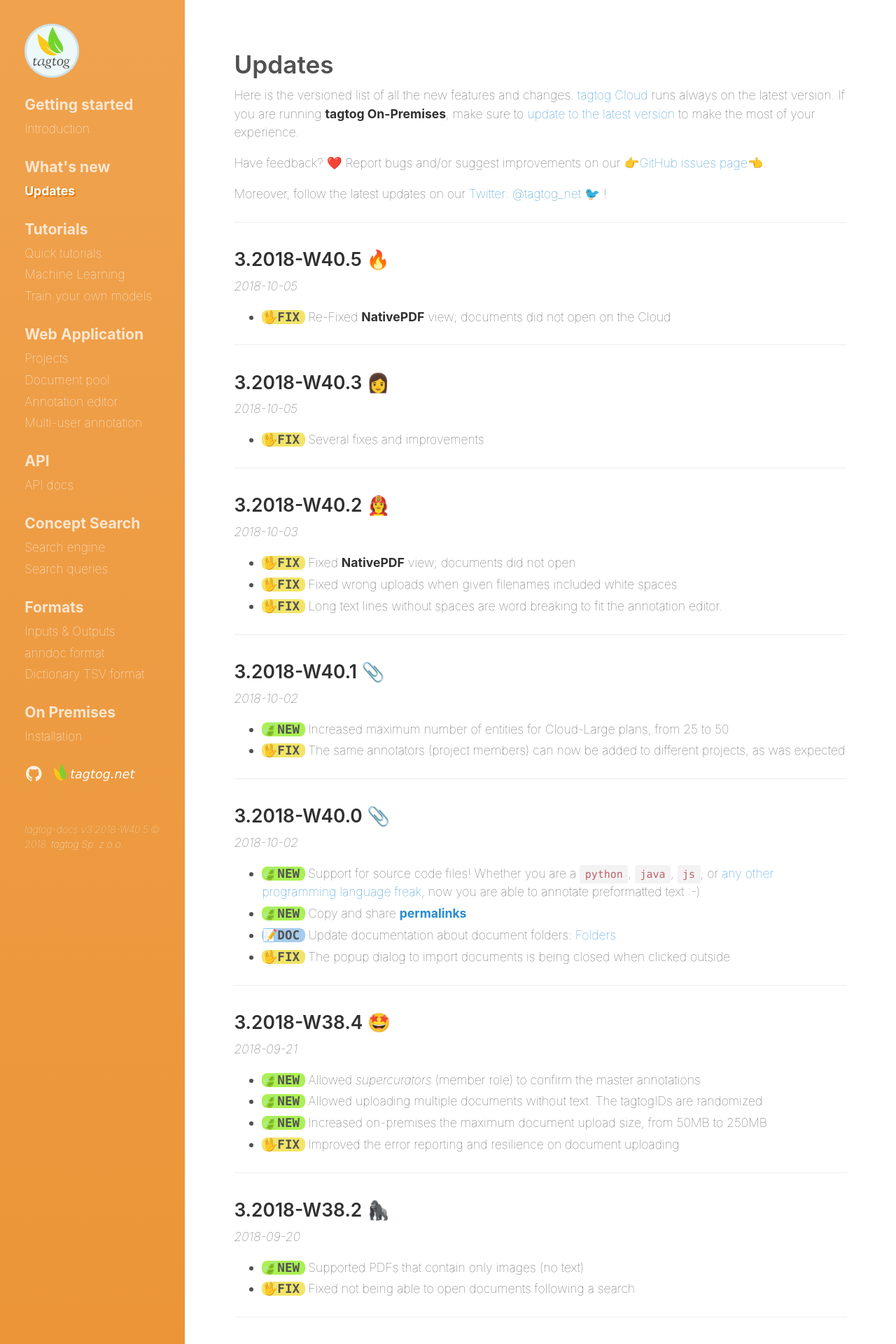
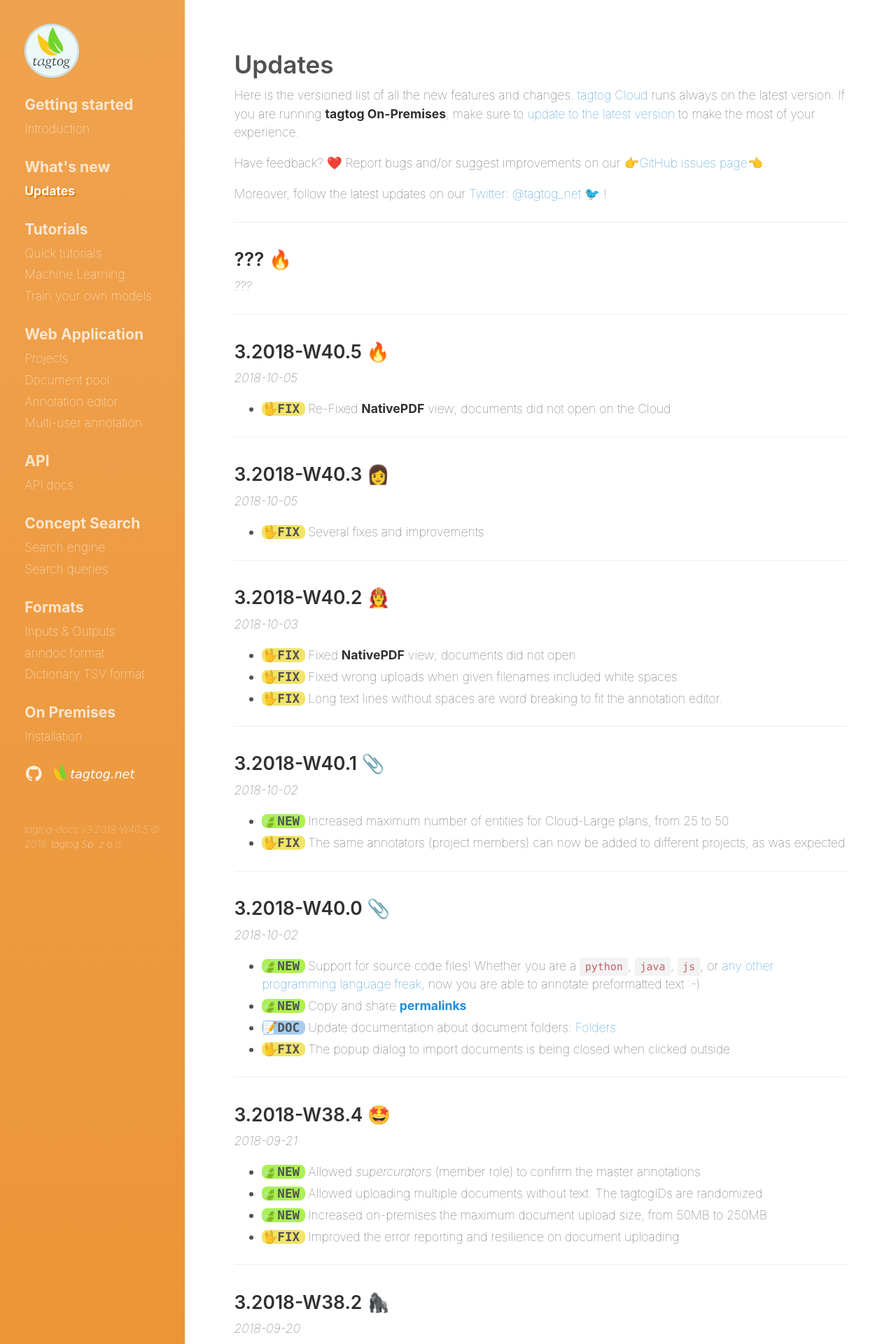
Before and after one commit to tagtogorg/tagtog-doc, a Jekyll site: the page built from updates.md, in a window 1280 px wide. Shown: the top 1920 px of the page at 70% size. Built offline with Jekyll 4.4.1, drawn with Linux system fonts in a browser that asks for light colours; nearby versions of some CDN libraries; emoji names are drawn with the system emoji font; some of the changed text lies outside the part shown.

Commit message:
rpepare for next

```diff
--- a/updates.md
+++ b/updates.md
@@ -11,6 +11,13 @@ Here is the versioned list of all the new features and changes. [tagtog Cloud](h
 Have feedback? :heart: Report bugs and/or suggest improvements on our [:point_right:GitHub issues page:point_left:](https://github.com/tagtog/tagtog-doc/issues).
 
 Moreover, follow the latest updates on our [Twitter: @tagtog_net 🐦](https://twitter.com/tagtog_net) !
+
+---
+
+## ??? 🔥
+_???_
+
+
 
 ---
 
```
